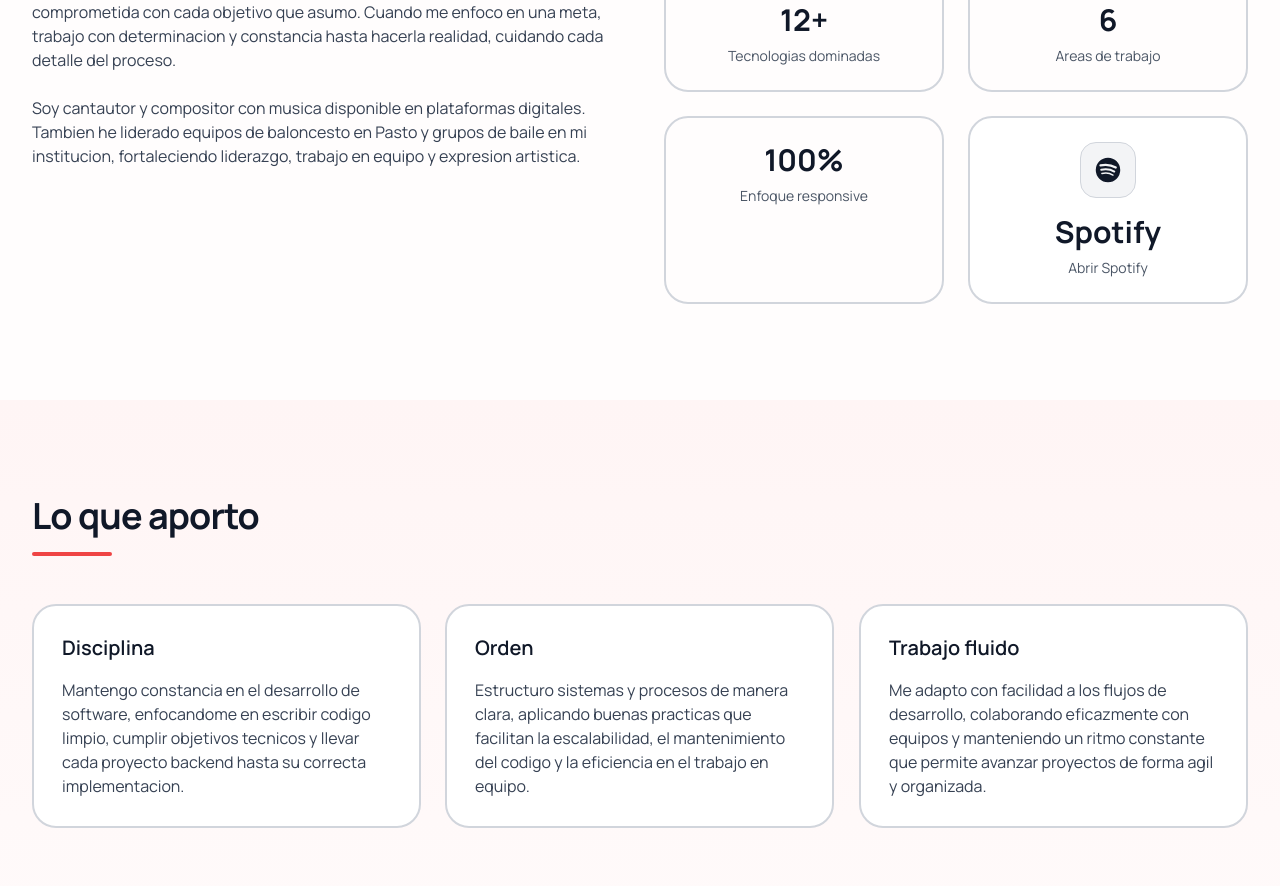
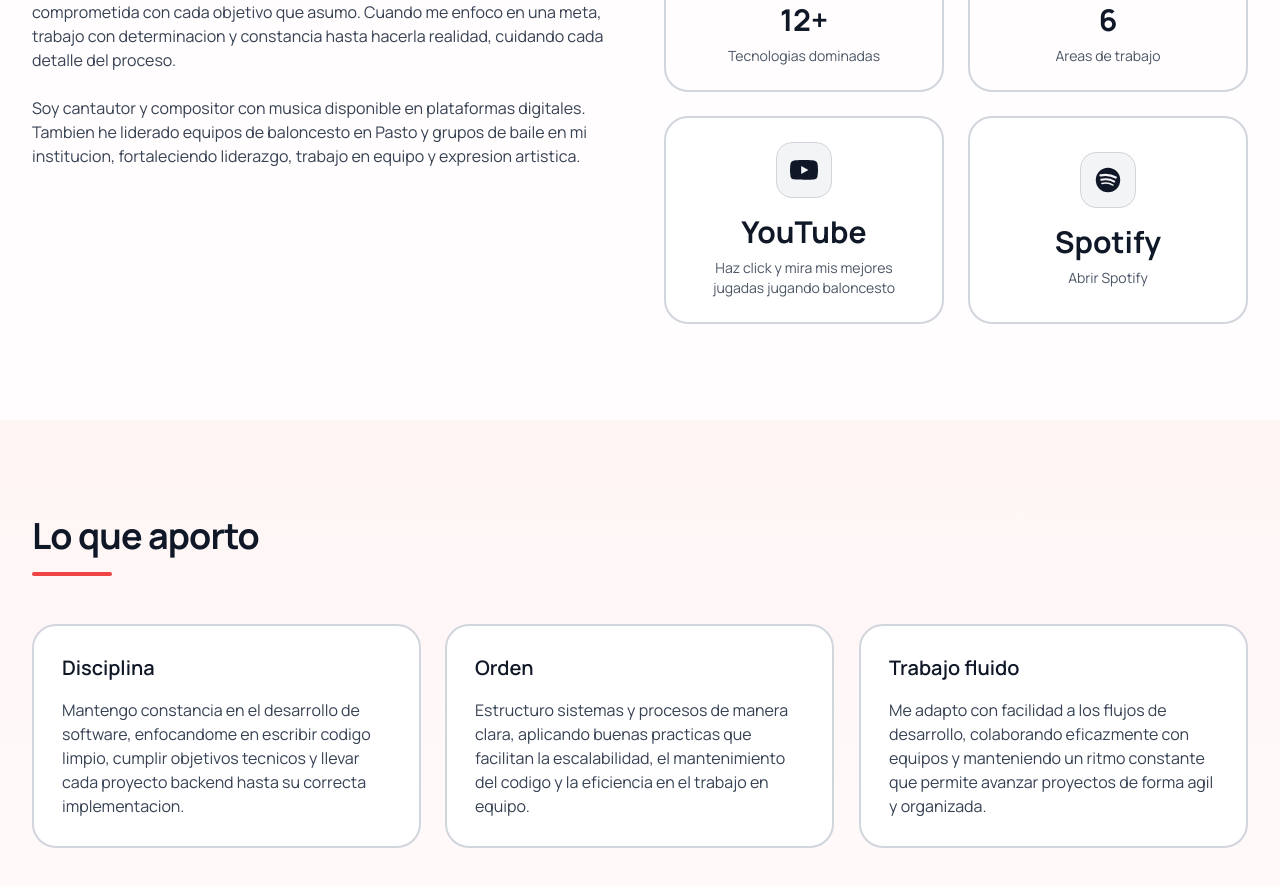
Before and after one commit to Gabonarvaezm/portafolio-Gabriel-narvaez, a Next.js app in the folder portafolio-profesional/: page / in a window 1280 px wide. Shown: the part 1028-1914 px from the top of the page. Built offline with nearby package versions, Linux system fonts and the light colour scheme.

Commit message:
añadiendo video de youtube a sobre mi

```diff
--- a/portafolio-profesional/app/globals.css
+++ b/portafolio-profesional/app/globals.css
@@ -1727,3 +1727,52 @@ body.theme-dark .portfolio-shell > footer,
 body.theme-dark .portfolio-shell footer {
   background: linear-gradient(180deg, #120404 0%, #050505 100%) !important;
 }
+
+
+html.theme-dark .portfolio-shell .youtube-card,
+body.theme-dark .portfolio-shell .youtube-card {
+  border-color: rgba(220, 38, 38, 0.28) !important;
+}
+
+html.theme-dark .portfolio-shell .youtube-card:hover,
+body.theme-dark .portfolio-shell .youtube-card:hover {
+  border-color: #dc2626 !important;
+  background: #dc2626 !important;
+  box-shadow:
+    0 30px 60px rgba(69, 10, 10, 0.4),
+    0 0 0 1px rgba(220,38,38,0.22),
+    inset 0 1px 0 rgba(255,255,255,0.16) !important;
+}
+
+html.theme-dark .portfolio-shell .youtube-card:hover::before,
+body.theme-dark .portfolio-shell .youtube-card:hover::before,
+html.theme-dark .portfolio-shell .youtube-card:hover::after,
+body.theme-dark .portfolio-shell .youtube-card:hover::after {
+  opacity: 0 !important;
+}
+
+html.theme-dark .portfolio-shell a.youtube-card:hover,
+html.theme-dark .portfolio-shell a.youtube-card:hover.bg-white,
+body.theme-dark .portfolio-shell a.youtube-card:hover,
+body.theme-dark .portfolio-shell a.youtube-card:hover.bg-white {
+  background: #dc2626 !important;
+  background-image: none !important;
+  border-color: #dc2626 !important;
+  color: #ffffff !important;
+}
+
+html.theme-dark .portfolio-shell a.youtube-card:hover span,
+html.theme-dark .portfolio-shell a.youtube-card:hover div,
+html.theme-dark .portfolio-shell a.youtube-card:hover p,
+body.theme-dark .portfolio-shell a.youtube-card:hover span,
+body.theme-dark .portfolio-shell a.youtube-card:hover div,
+body.theme-dark .portfolio-shell a.youtube-card:hover p {
+  color: #ffffff !important;
+}
+
+html.theme-dark .portfolio-shell a.youtube-card:hover > span:first-child,
+body.theme-dark .portfolio-shell a.youtube-card:hover > span:first-child {
+  background: rgba(255,255,255,0.16) !important;
+  border-color: rgba(255,255,255,0.3) !important;
+  color: #ffffff !important;
+}
--- a/portafolio-profesional/app/page.tsx
+++ b/portafolio-profesional/app/page.tsx
@@ -28,6 +28,7 @@ type PortfolioContent = {
   stats: Array<{ number: string; label: string }>;
   aboutParagraphs: string[];
   aboutSpotify: { title: string; cta: string };
+  aboutYoutube: { title: string; cta: string; message: string };
   valueItems: Array<{ title: string; text: string }>;
   projects: Array<{ title: string; description: string; tags: string[]; image: string }>;
   timelineIntro: string;
@@ -106,6 +107,11 @@ const content: Record<Language, PortfolioContent> = {
     aboutSpotify: {
       title: "Escucha mi perfil de artista en Spotify",
       cta: "Abrir Spotify",
+    },
+    aboutYoutube: {
+      title: "YouTube",
+      cta: "Abrir video",
+      message: "Haz click y mira mis mejores jugadas jugando baloncesto",
     },
     valueItems: [
       { title: "Disciplina", text: "Mantengo constancia en el desarrollo de software, enfocandome en escribir codigo limpio, cumplir objetivos tecnicos y llevar cada proyecto backend hasta su correcta implementacion." },
@@ -205,6 +211,11 @@ const content: Record<Language, PortfolioContent> = {
       title: "在 Spotify 上收听我的艺术家主页",
       cta: "打开 Spotify",
     },
+    aboutYoutube: {
+      title: "YouTube",
+      cta: "????",
+      message: "???????????????",
+    },
     valueItems: [
       { title: "自律", text: "我在软件开发中保持稳定节奏，专注于编写干净的代码、完成技术目标，并推动每个后端项目顺利落地。" },
       { title: "条理", text: "我以清晰的方式组织系统与流程，应用良好实践来提升可扩展性、代码可维护性以及团队协作效率。" },
@@ -303,6 +314,11 @@ const content: Record<Language, PortfolioContent> = {
       title: "Höre dir mein Künstlerprofil auf Spotify an",
       cta: "Spotify öffnen",
     },
+    aboutYoutube: {
+      title: "YouTube",
+      cta: "Video ?ffnen",
+      message: "Klicke hier und sieh dir meine besten Basketball-Spielz?ge an",
+    },
     valueItems: [
       { title: "Disziplin", text: "Ich arbeite im Softwareentwicklungsprozess konsequent und fokussiere mich darauf, sauberen Code zu schreiben, technische Ziele zu erreichen und jedes Backend-Projekt sauber umzusetzen." },
       { title: "Ordnung", text: "Ich strukturiere Systeme und Prozesse klar und wende gute Praktiken an, die Skalierbarkeit, Wartbarkeit des Codes und Effizienz in der Teamarbeit verbessern." },
@@ -400,6 +416,11 @@ const content: Record<Language, PortfolioContent> = {
     aboutSpotify: {
       title: "Listen to my artist profile on Spotify",
       cta: "Open Spotify",
+    },
+    aboutYoutube: {
+      title: "YouTube",
+      cta: "Open video",
+      message: "Click and watch my best basketball highlights",
     },
     valueItems: [
       { title: "Discipline", text: "I stay consistent in software development, focusing on writing clean code, meeting technical goals, and carrying every backend project through to proper implementation." },
@@ -527,6 +548,27 @@ export default function Home() {
               </div>
               <div className="stagger-grid grid grid-cols-2 gap-6">
                 {t.stats.map((stat, index) => {
+                  if (index === 2) {
+                    return (
+                      <a
+                        key={`${language}-stat-youtube`}
+                        href="https://youtu.be/1M-Jk-_WPFQ?si=ykBpBeEjYa7w52SV"
+                        target="_blank"
+                        rel="noreferrer"
+                        aria-label={t.aboutYoutube.cta}
+                        className="youtube-card lift-card reveal-item group flex min-h-[170px] flex-col items-center justify-center rounded-3xl border-2 border-gray-300 bg-white p-6 text-center transition duration-300 hover:-translate-y-2 hover:border-[#dc2626] hover:bg-[#dc2626] hover:text-white hover:shadow-[0_20px_45px_rgba(220,38,38,0.28)]"
+                      >
+                        <span className="mb-4 flex h-14 w-14 items-center justify-center rounded-2xl border border-gray-300 bg-gray-100 text-gray-900 transition duration-300 group-hover:border-white/30 group-hover:bg-white/15 group-hover:text-white">
+                          <svg viewBox="0 0 24 24" className="h-7 w-7 fill-current" aria-hidden="true">
+                            <path d="M23.5 6.2a3.06 3.06 0 0 0-2.15-2.17C19.47 3.5 12 3.5 12 3.5s-7.47 0-9.35.53A3.06 3.06 0 0 0 .5 6.2 32.4 32.4 0 0 0 0 12a32.4 32.4 0 0 0 .5 5.8 3.06 3.06 0 0 0 2.15 2.17C4.53 20.5 12 20.5 12 20.5s7.47 0 9.35-.53a3.06 3.06 0 0 0 2.15-2.17A32.4 32.4 0 0 0 24 12a32.4 32.4 0 0 0-.5-5.8ZM9.6 15.43V8.57L15.82 12Z" />
+                          </svg>
+                        </span>
+                        <div className="mb-2 text-3xl font-bold text-gray-900 transition duration-300 group-hover:text-white">{t.aboutYoutube.title}</div>
+                        <p className="text-sm text-gray-600 transition duration-300 group-hover:text-white/90">{t.aboutYoutube.message}</p>
+                      </a>
+                    );
+                  }
+
                   if (index === 3) {
                     return (
                       <a
```
